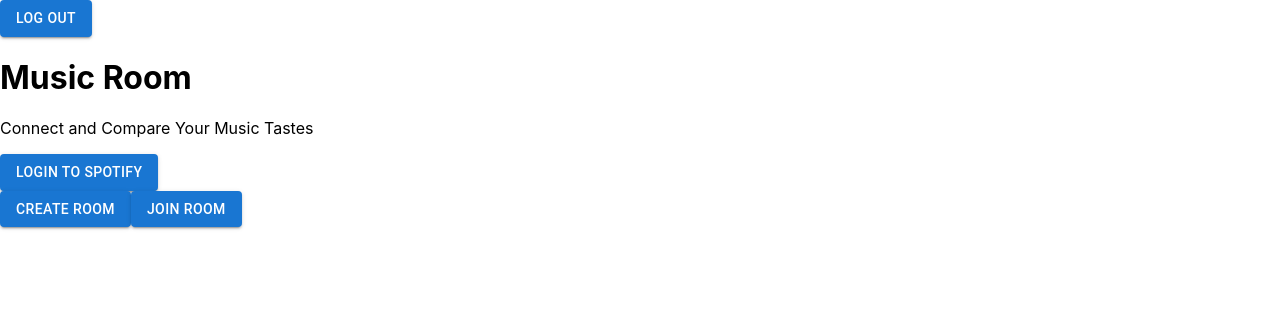
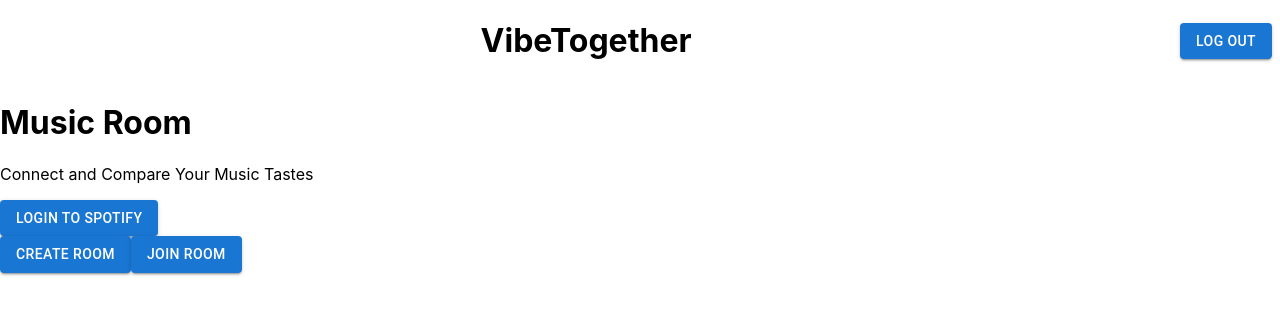
Before and after one commit to jason-raiin/vibe-together, a React (Create React App) app in the folder client/: page / in a window 1280 px wide. Shown: the top 314 px of the page. Built offline with nearby package versions, Linux system fonts and the light colour scheme; no server answers.

Commit message:
added placeholder logo lmao

```diff
--- a/client/src/components/header.tsx
+++ b/client/src/components/header.tsx
@@ -1,5 +1,6 @@
 import React from 'react';
 import Button from '@mui/material/Button';
+import Box from '@mui/material/Box';
 
 interface ChildComponentProps {
   refreshPage: () => void;
@@ -13,9 +14,23 @@ const Header: React.FC<ChildComponentProps> = ({ refreshPage }) => {
 
   return (
     <div>
-      <Button variant="contained" onClick={logOut} title="logOut">
-        Log Out
-      </Button>
+      <Box display="flex" alignItems="center" justifyContent="space-between">
+        <Box></Box>
+        <Box>
+          <h1>VibeTogether</h1>
+        </Box>
+        <Box
+          m={1}
+          //margin
+          display="flex"
+          justifyContent="flex-end"
+          alignItems="flex-end"
+        >
+          <Button variant="contained" onClick={logOut} title="logOut">
+            Log Out
+          </Button>
+        </Box>
+      </Box>
     </div>
   );
 };
```
